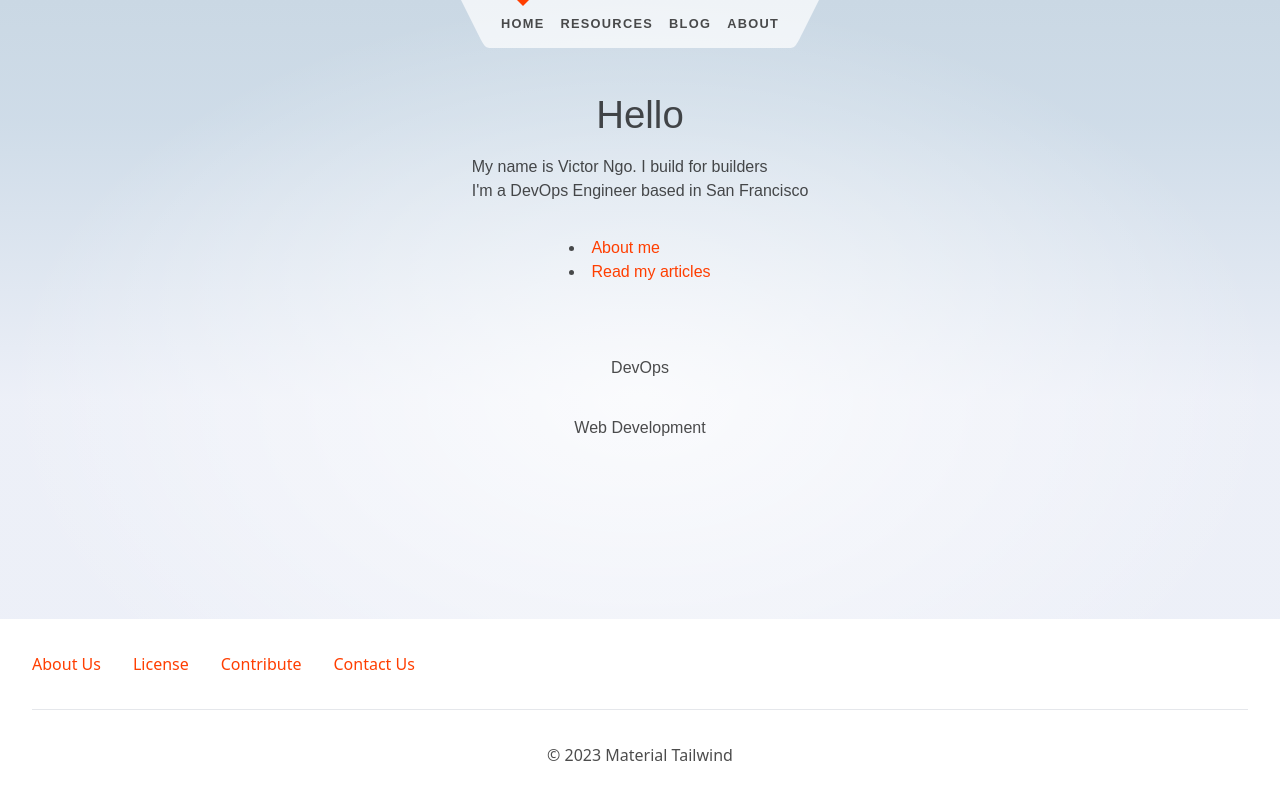
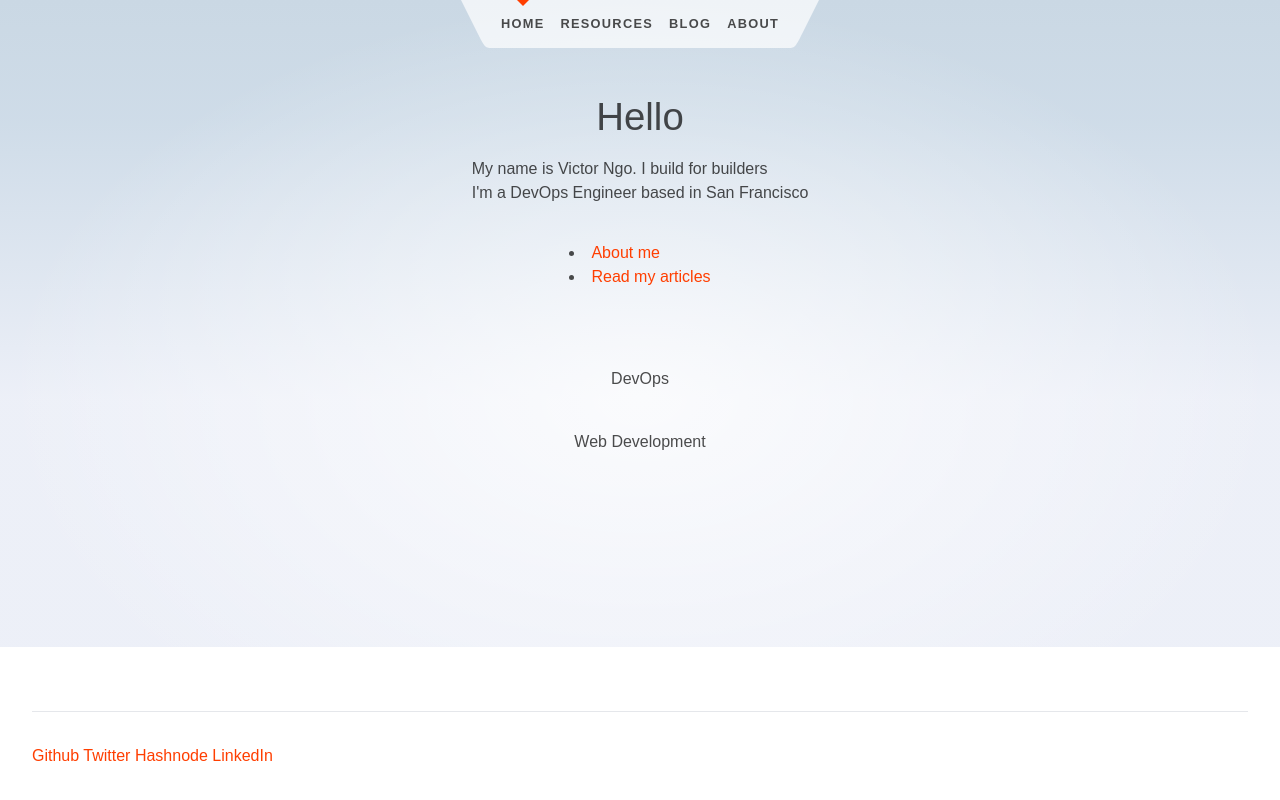
Before and after one commit to vcotir/vcotir.github.io, a SvelteKit app: page / in a window 1280 px wide. Built offline with nearby package versions, Linux system fonts and the light colour scheme.

Commit message:
Replace unused footer elements

```diff
--- a/src/routes/Footer.svelte
+++ b/src/routes/Footer.svelte
@@ -2,42 +2,23 @@
   <div class="flex flex-row flex-wrap items-center justify-center gap-y-6 gap-x-12 bg-white text-center md:justify-between">
     <!-- <img src="/img/logo-ct-dark.png" alt="logo-ct" class="w-10" /> -->
     <ul class="flex flex-wrap items-center gap-y-2 gap-x-8">
-      <li>
+      <!-- <li>
         <a
           href="#"
           class="block font-sans text-base font-normal leading-relaxed text-blue-gray-900 antialiased transition-colors hover:text-pink-500 focus:text-pink-500"
         >
           About Us
         </a>
-      </li>
-      <li>
-        <a
-          href="#"
-          class="block font-sans text-base font-normal leading-relaxed text-blue-gray-900 antialiased transition-colors hover:text-pink-500 focus:text-pink-500"
-        >
-          License
-        </a>
-      </li>
-      <li>
-        <a
-          href="#"
-          class="block font-sans text-base font-normal leading-relaxed text-blue-gray-900 antialiased transition-colors hover:text-pink-500 focus:text-pink-500"
-        >
-          Contribute
-        </a>
-      </li>
-      <li>
-        <a
-          href="#"
-          class="block font-sans text-base font-normal leading-relaxed text-blue-gray-900 antialiased transition-colors hover:text-pink-500 focus:text-pink-500"
-        >
-          Contact Us
-        </a>
-      </li>
+      </li> -->
     </ul>
   </div>
   <hr class="my-8 border-blue-gray-50" />
   <p class="block text-center font-sans text-base font-normal leading-relaxed text-blue-gray-900 antialiased">
-    © 2023 Material Tailwind
-  </p>
+    <ol>
+      <li>
+        <a href="">Github</a>
+        <a href="">Twitter</a>
+        <a href="">Hashnode</a>
+        <a href="">LinkedIn</a>
+      </li>
 </footer>
```
